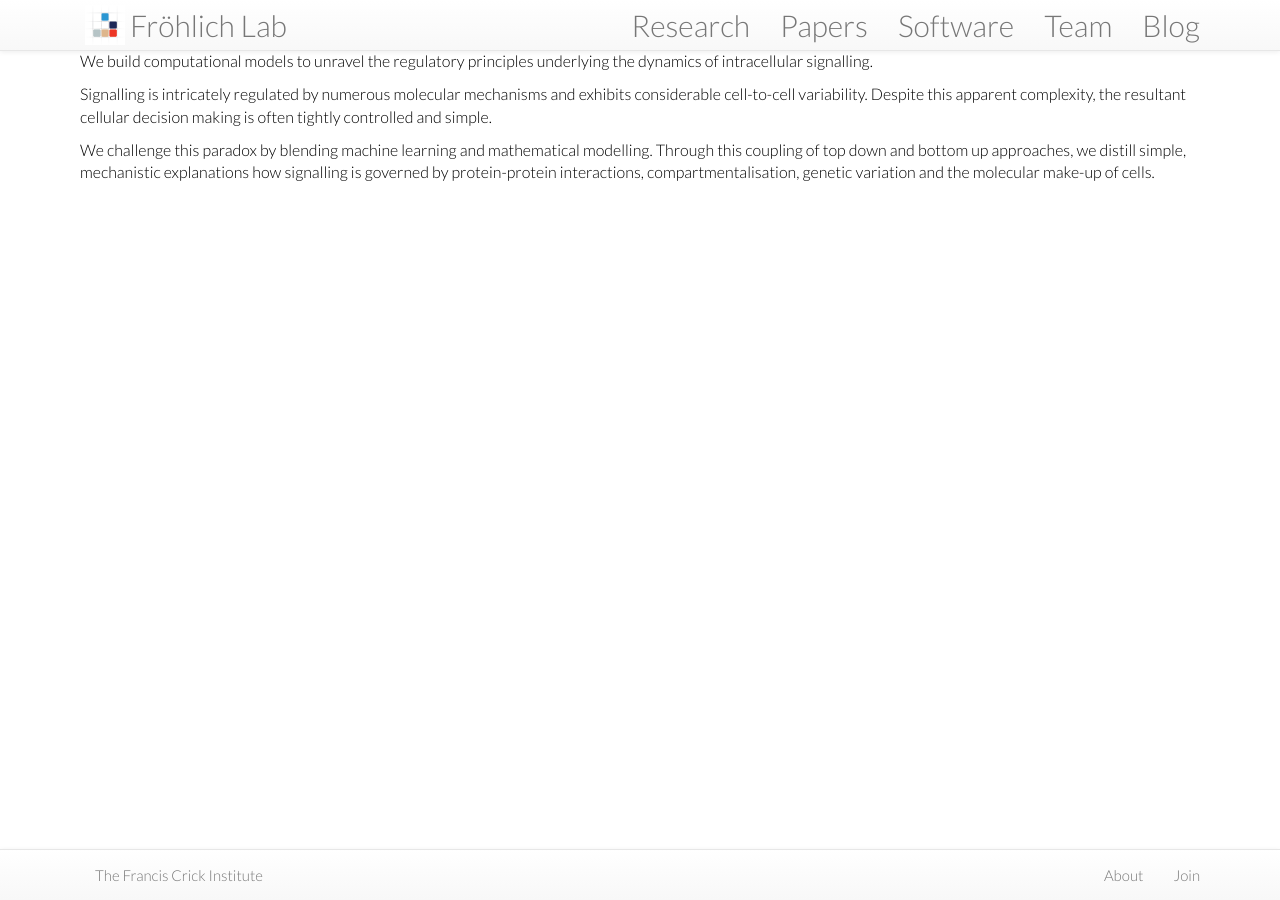
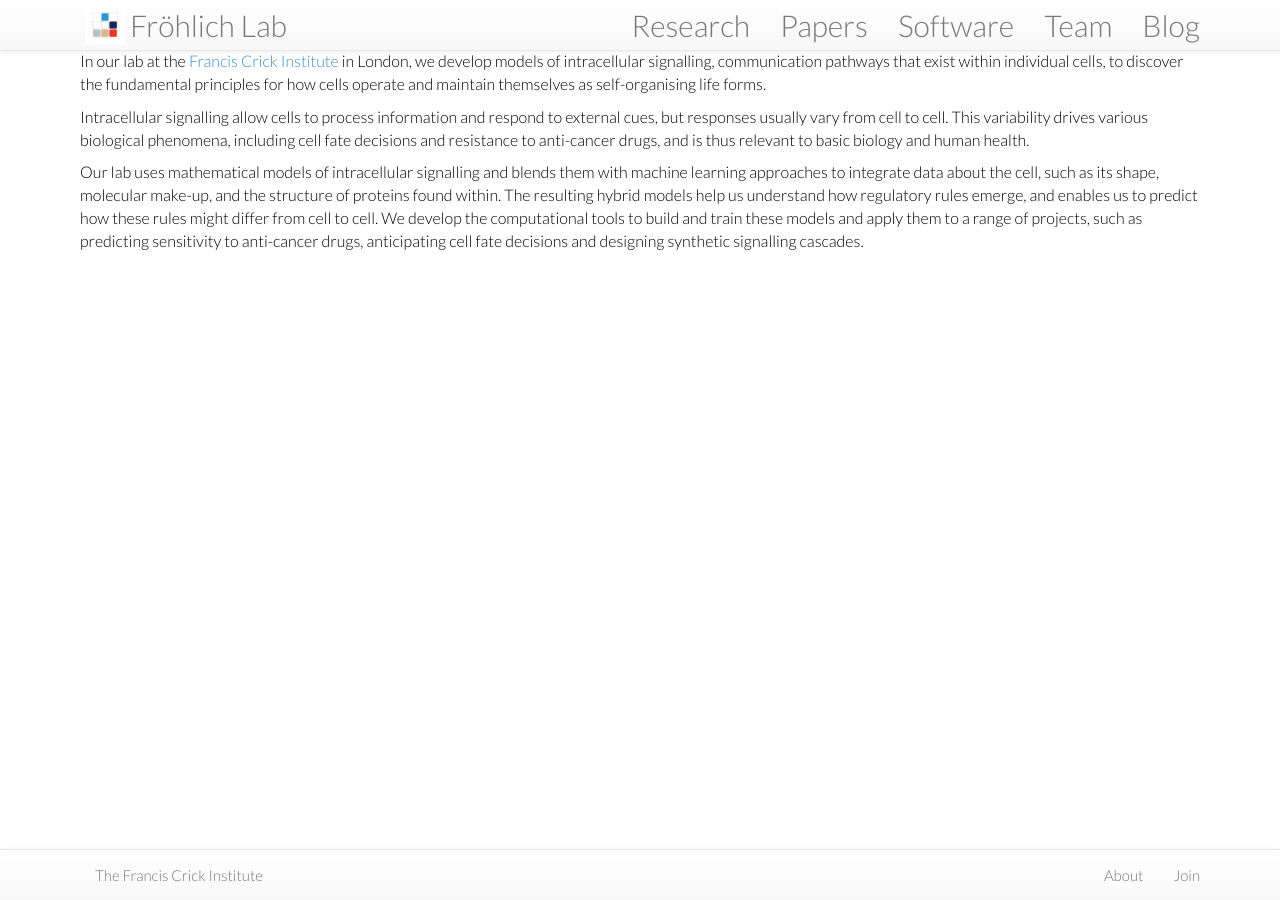
Before and after one commit to frohlich-lab/frohlichlab.github.io, a Jekyll site: the page built from misc/_posts/2022-10-02-home.md, in a window 1280 px wide. Built offline with Jekyll 4.4.1, drawn with Linux system fonts in a browser that asks for light colours; nearby versions of some CDN libraries.

```diff
--- a/misc/_posts/2022-10-02-home.md
+++ b/misc/_posts/2022-10-02-home.md
@@ -4,8 +4,8 @@ title: Dynamics of Living Systems Lab
 categories: home
 homepage: true
 ---
-We build computational models to unravel the regulatory principles underlying the dynamics of intracellular signalling.
+In our lab at the [Francis Crick Institute](https://www.crick.ac.uk) in London, we develop models of intracellular signalling, communication pathways that exist within individual cells, to discover the fundamental principles for how cells operate and maintain themselves as self-organising life forms.
 
-Signalling is intricately regulated by numerous molecular mechanisms and exhibits considerable cell-to-cell variability. Despite this apparent complexity, the resultant cellular decision making is often tightly controlled and simple.
+Intracellular signalling allow cells to process information and respond to external cues, but responses usually vary from cell to cell. This variability drives various biological phenomena, including cell fate decisions and resistance to anti-cancer drugs, and is thus relevant to basic biology and human health.
 
-We challenge this paradox by blending machine learning and mathematical modelling. Through this coupling of top down and bottom up approaches, we distill simple, mechanistic explanations how signalling is governed by protein-protein interactions, compartmentalisation, genetic variation and the molecular make-up of cells.
+Our lab uses mathematical models of intracellular signalling and blends them with machine learning approaches to integrate data about the cell, such as its shape, molecular make-up, and the structure of proteins found within. The resulting hybrid models help us understand how regulatory rules emerge, and enables us to predict how these rules might differ from cell to cell. We develop the computational tools to build and train these models and apply them to a range of projects, such as predicting sensitivity to anti-cancer drugs, anticipating cell fate decisions and designing synthetic signalling cascades.
```
Also changed, not shown: news/_posts/2024-02-19-phd-hiring.md (+1 -1 lines), news/_posts/2024-03-04-postdoc-hiring.md (+1 -1 lines), news/_posts/2024-04-08-theo joins.md (added, +9 -0 lines).
